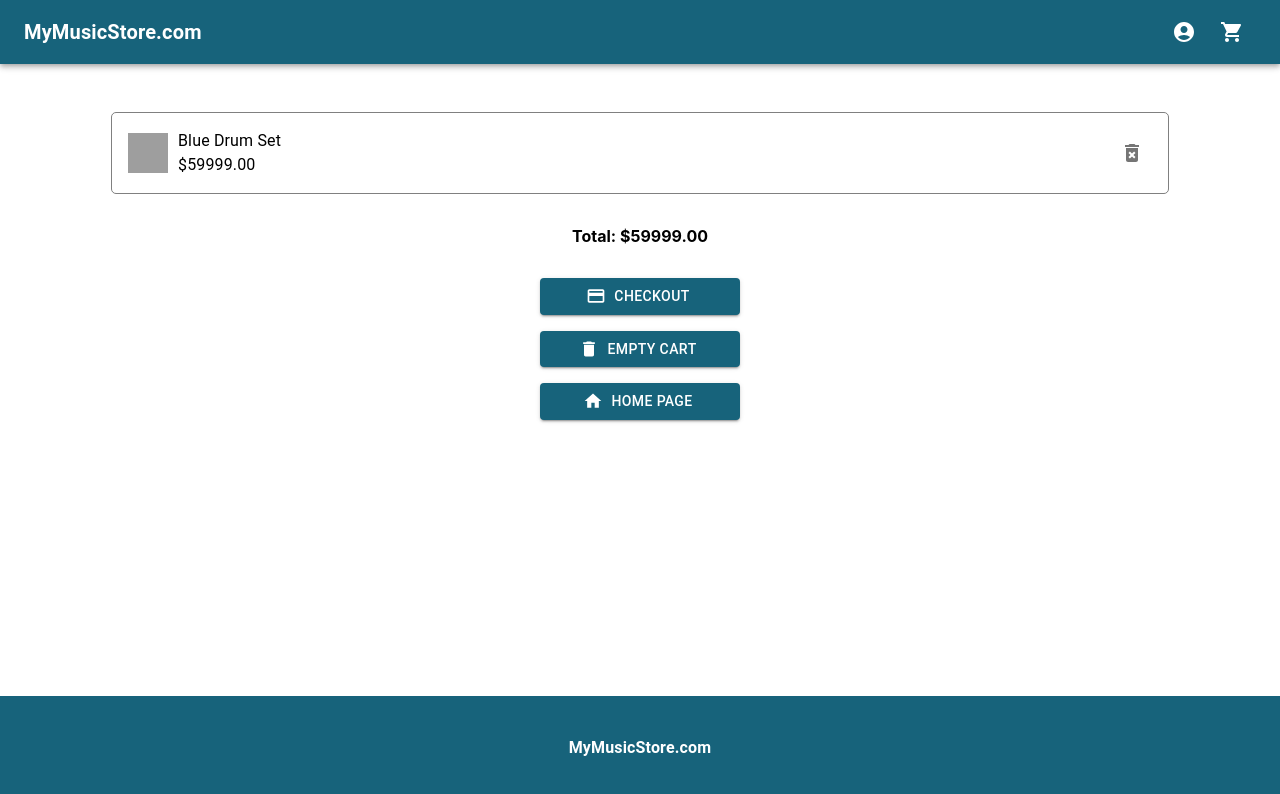
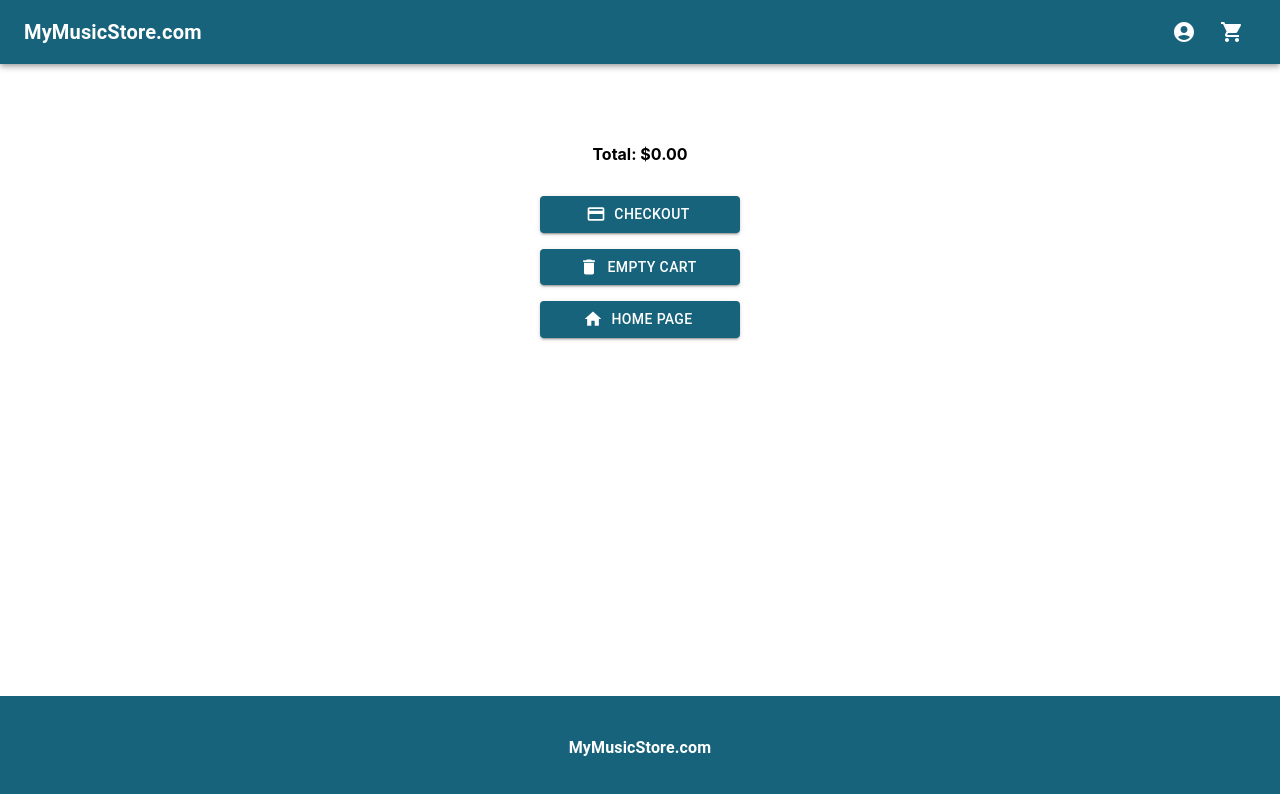
Before and after one commit to slopez323/my-music-store-fall2022, a React (Create React App) app: page /cart in a window 1280 px wide. Shown: the top 794 px of the page. Built offline with nearby package versions, Linux system fonts and the light colour scheme; grey boxes are pictures that could not be loaded.

Commit message:
with qty and item delete

```diff
--- a/src/App.js
+++ b/src/App.js
@@ -8,17 +8,7 @@ import CustomThemeProvider from "./CustomThemeProvider";
 
 function App() {
   const [user, setUser] = useState();
-  const [shoppingCart, setShoppingCart] = useState([
-    {
-      id: "123",
-      title: "Blue Drum Set",
-      description: "Blue drums description",
-      brand: "Yamaha",
-      price: 59999,
-      image:
-        "https://www.yamaha.com/yamahavgn/PIM/Images/19027_12073_1_1200x1200_80813f268e73483818697e99937dbd59.jpg",
-    },
-  ]);
+  const [shoppingCart, setShoppingCart] = useState([]);
 
   return (
     <CustomThemeProvider>
--- a/src/components/CartItem.js
+++ b/src/components/CartItem.js
@@ -2,7 +2,7 @@ import { DeleteForever } from "@mui/icons-material";
 import { Typography, Box, IconButton, Avatar } from "@mui/material";
 
 function CartItem(props) {
-  const { item } = props;
+  const { item, deleteItem } = props;
   return (
     <Box
       display="flex"
@@ -16,10 +16,18 @@ function CartItem(props) {
       <Avatar alt={item.title} src={item.image} variant="square" />
       <Box flexGrow={1}>
         <Typography>{item.title}</Typography>
-        <Typography>{`$${item.price.toFixed(2)}`}</Typography>
+        <Typography>
+          {`$${item.price.toLocaleString("en-US", {
+            minimumFractionDigits: 2,
+          })}`}
+        </Typography>
       </Box>
+      <Box>x{item.qty}</Box>
       <Box>
-        <IconButton aria-label="remove from cart">
+        <IconButton
+          aria-label="remove from cart"
+          onClick={() => deleteItem(item)}
+        >
           <DeleteForever />
         </IconButton>
       </Box>
--- a/src/components/ProductDisplay.js
+++ b/src/components/ProductDisplay.js
@@ -8,9 +8,28 @@ import IconButton from "@mui/material/IconButton";
 import Typography from "@mui/material/Typography";
 import FavoriteIcon from "@mui/icons-material/Favorite";
 import { Box, Button } from "@mui/material";
+import { useNavigate } from "react-router-dom";
 
 function ProductDisplay(props) {
-  const { productData, shoppingCart, setShoppingCart } = props;
+  const { user, productData, shoppingCart, setShoppingCart } = props;
+  const navigate = useNavigate();
+
+  const addToCart = (productToAdd) => {
+    if (user) {
+      if (shoppingCart.some((product) => product.id === productToAdd.id)) {
+        const updatedCart = shoppingCart.map((item) => {
+          if (item.id === productToAdd.id) {
+            const newQty = item.qty + 1;
+            return { ...item, qty: newQty };
+          }
+          return item;
+        });
+        setShoppingCart(updatedCart);
+      } else {
+        setShoppingCart([...shoppingCart, { ...productToAdd, qty: 1 }]);
+      }
+    } else navigate("/sign-in");
+  };
 
   return (
     <Card sx={{ maxWidth: 345 }}>
@@ -30,11 +49,7 @@ function ProductDisplay(props) {
       </CardContent>
       <CardActions disableSpacing>
         <Box display="flex" justifyContent="space-between" width={1}>
-          <Button
-            onClick={() => setShoppingCart([...shoppingCart, productData])}
-          >
-            Add to cart
-          </Button>
+          <Button onClick={() => addToCart(productData)}>Add to cart</Button>
           <IconButton aria-label="add to favorites">
             <FavoriteIcon />
           </IconButton>
--- a/src/components/layout/Header.js
+++ b/src/components/layout/Header.js
@@ -22,6 +22,7 @@ export default function MenuAppBar(props) {
             fontWeight="bold"
             component="div"
             sx={{ flexGrow: 1 }}
+            onClick={() => navigate("/")}
           >
             MyMusicStore.com
           </Typography>
--- a/src/components/pages/CartPage.js
+++ b/src/components/pages/CartPage.js
@@ -8,17 +8,39 @@ function CartPage(props) {
   const { user, shoppingCart, setShoppingCart } = props;
   const navigate = useNavigate();
 
-  const total = shoppingCart.reduce((tot, item) => tot + Number(item.price), 0);
+  const total = shoppingCart.reduce(
+    (tot, item) => tot + Number(item.price) * item.qty,
+    0
+  );
+
+  const deleteItem = (itemToDelete) => {
+    const updatedCart = shoppingCart
+      .map((item) => {
+        if (item.id === itemToDelete.id) {
+          const newQty = item.qty - 1;
+          return { ...item, qty: newQty };
+        }
+        return item;
+      })
+      .filter((item) => item.qty !== 0);
+    setShoppingCart([...updatedCart]);
+  };
 
   return (
     <Layout user={user}>
-      <Box width={1} display="flex" flexDirection="column" alignItems="center">
+      <Box
+        width={1}
+        display="flex"
+        flexDirection="column"
+        alignItems="center"
+        gap={2}
+      >
         {shoppingCart.map((item) => (
-          <CartItem item={item} />
+          <CartItem item={item} deleteItem={deleteItem} key={item.id} />
         ))}
       </Box>
       <Box textAlign="center" p={4} fontWeight="bold">
-        Total: ${total.toFixed(2)}
+        Total: ${total.toLocaleString("en-US", { minimumFractionDigits: 2 })}
       </Box>
       <Box display="flex" flexDirection="column" alignItems="center" gap={2}>
         <Button
--- a/src/components/pages/HomePage.js
+++ b/src/components/pages/HomePage.js
@@ -10,8 +10,9 @@ function HomePage(props) {
     <Layout user={user}>
       <Box display="flex" flexDirection="column" alignItems="center">
         {productList.map((product) => (
-          <Box mb={6} bgcolor="pink">
+          <Box mb={6} key={product.id}>
             <ProductDisplay
+              user={user}
               productData={product}
               shoppingCart={shoppingCart}
               setShoppingCart={setShoppingCart}
--- a/src/components/pages/LoginPage.js
+++ b/src/components/pages/LoginPage.js
@@ -1,9 +1,11 @@
 import { Button, TextField, Box } from "@mui/material";
+import { useNavigate } from "react-router-dom";
 import { sampleUserData } from "../../mockData";
 import Layout from "../layout/Layout";
 
 function LoginPage(props) {
   const { user, setUser } = props;
+  const navigate = useNavigate();
 
   return (
     <Layout user={user}>
@@ -25,7 +27,12 @@ function LoginPage(props) {
               label="Password"
               variant="outlined"
             />
-            <Button onClick={() => setUser({ ...sampleUserData })}>
+            <Button
+              onClick={() => {
+                setUser({ ...sampleUserData });
+                navigate("/");
+              }}
+            >
               Sign In
             </Button>
           </>
```
